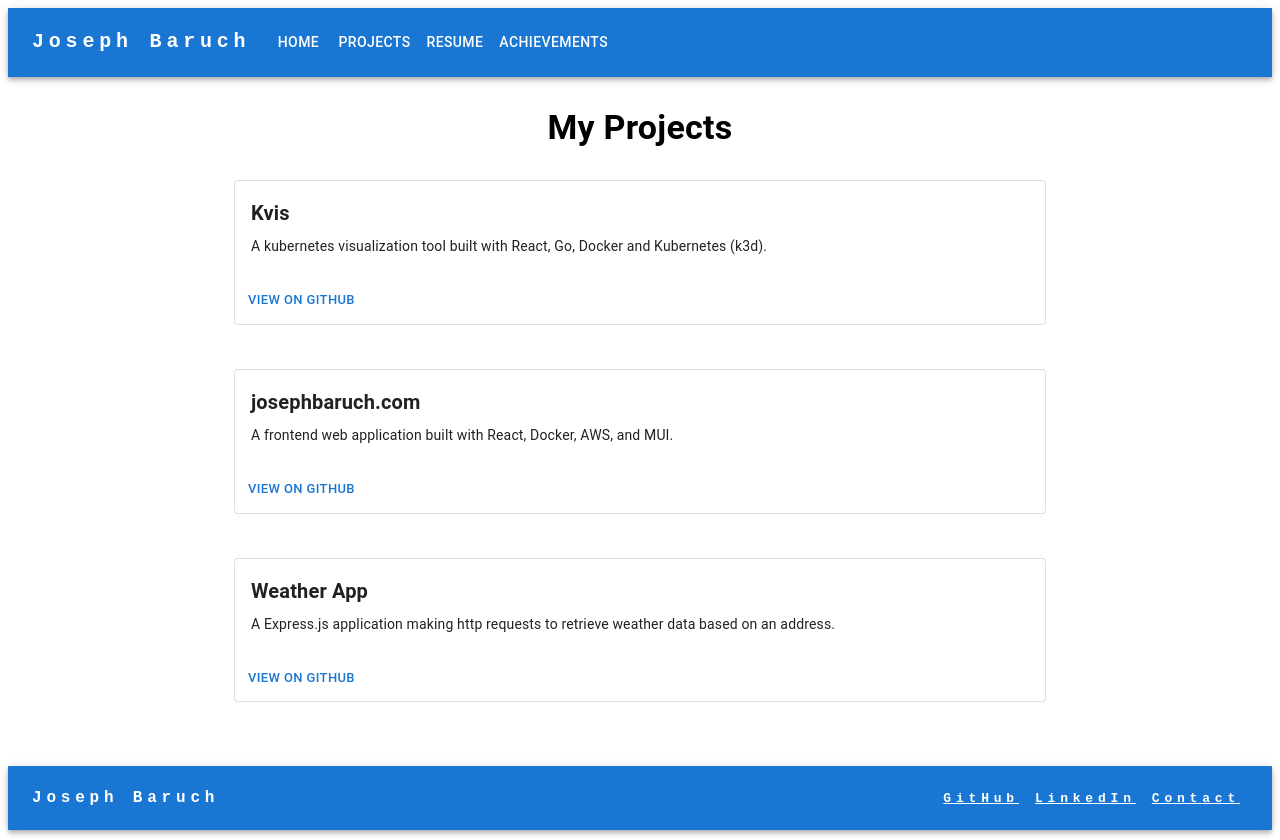
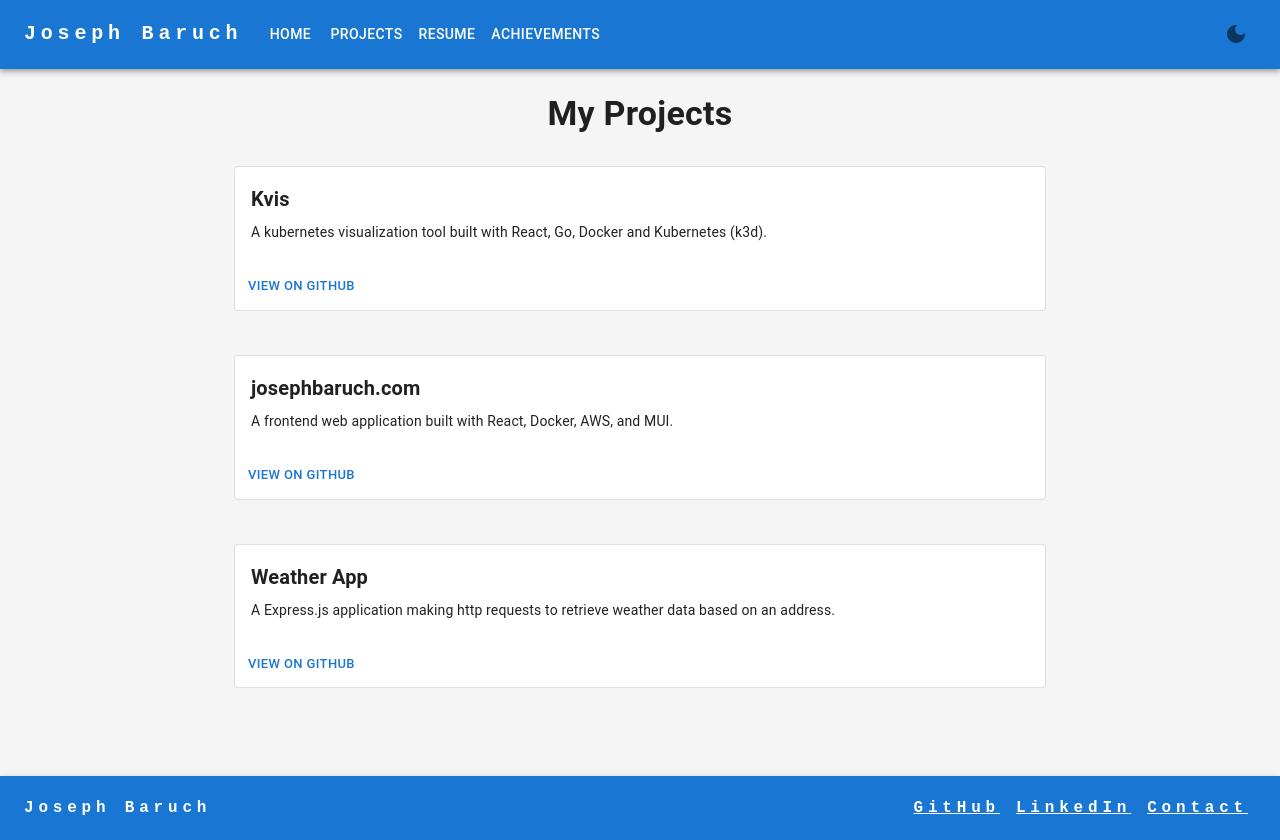
Before and after one commit to JosephPBaruch/joseph-baruch.com, a React (Vite) app: page / in a window 1280 px wide. Both pictures are taken after a click on the button "PROJECTS". Built offline with nearby package versions, Linux system fonts and the light colour scheme.

Commit message:
11 fix dark mode (#17)
* fix(darkmode)

* fix: Apply consistent padding using sx prop

* fix(darkmode):
New sexy button

* Removing switch comment

---------

Co-authored-by: Joseph Baruch <josephbaruch48@gmail.com>

```diff
--- a/src/App.tsx
+++ b/src/App.tsx
@@ -17,11 +17,13 @@ import Menu from '@mui/material/Menu';
 import MenuItem from '@mui/material/MenuItem';
 import IconButton from '@mui/material/IconButton';
 import MenuIcon from '@mui/icons-material/Menu';
+import CssBaseline from '@mui/material/CssBaseline';
+import DarkModeIcon from '@mui/icons-material/DarkMode';
 
 function App() {
   const pages = ["Home",  "Projects", "Resume", "Achievements"]; // "About",
   const [page, setPage] = useState("Home");
-  // const [darkMode, setDarkMode] = useState(false);
+  const [darkMode, setDarkMode] = useState(false);
   const [anchorElNav, setAnchorElNav] = useState<null | HTMLElement>(null);
 
   const handleOpenNavMenu = (event: React.MouseEvent<HTMLElement>) => {
@@ -34,15 +36,16 @@ function App() {
 
   const theme = createTheme({
     palette: {
-      // mode: darkMode ? 'dark' : 'light',
+      mode: darkMode ? 'dark' : 'light',
       background: {
-        // default: darkMode ? '#303030' : '#f5f5f5',
+        default: darkMode ? '#303030' : '#f5f5f5',
       },
     },
   });
 
   return (
     <ThemeProvider theme={theme}>
+      <CssBaseline />
       <Box sx={{ bgcolor: 'background.default', minHeight: '100vh', display: 'flex', flexDirection: 'column' }}>
         <AppBar position="static">
           <Container maxWidth="xl">
@@ -130,7 +133,9 @@ function App() {
                   </Button>
                 ))}
               </Box>
-              {/* <Switch  checked={darkMode} onChange={() => setDarkMode(!darkMode)} /> */}
+              <IconButton onClick={() => setDarkMode(!darkMode)} >
+                <DarkModeIcon/>
+              </IconButton>
             </Toolbar>
           </Container>
         </AppBar>
--- a/src/pages/Projects.tsx
+++ b/src/pages/Projects.tsx
@@ -7,7 +7,7 @@ const useStyles = makeStyles({
     display: 'flex',
     flexDirection: 'column',
     alignItems: 'center',
-    paddingTop: '30px',
+    // paddingTop: '30px',
   },
   projectsContainer: {
     maxHeight: '80vh',
@@ -45,7 +45,7 @@ const Projects: React.FC = () => {
   ];
 
   return (
-    <Container maxWidth="md" className={classes.root}>
+    <Container sx={{ p: 3 }} maxWidth="md" className={classes.root}>
       <Typography variant="h4" className={classes.title} gutterBottom>
         My Projects
       </Typography>
--- a/src/pages/Resume.tsx
+++ b/src/pages/Resume.tsx
@@ -21,7 +21,7 @@ const Resume: React.FC = () => {
   const isSmallScreen = useMediaQuery('(max-width:600px)');
 
   return (
-    <Container maxWidth="md" className={classes.root}>
+    <Container sx={{ p: 3 }} maxWidth="md" className={classes.root}>
       <Typography variant="h4" gutterBottom>
         My Resume
       </Typography>
```
